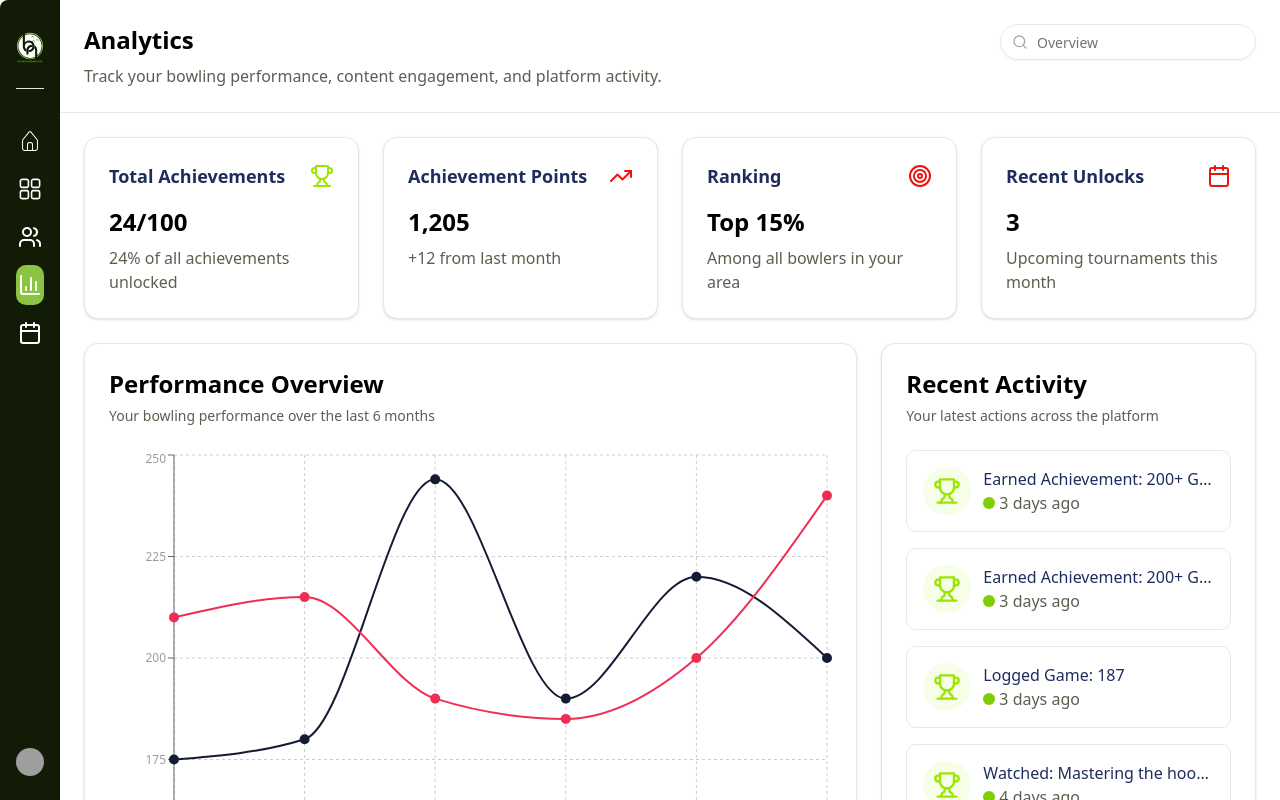
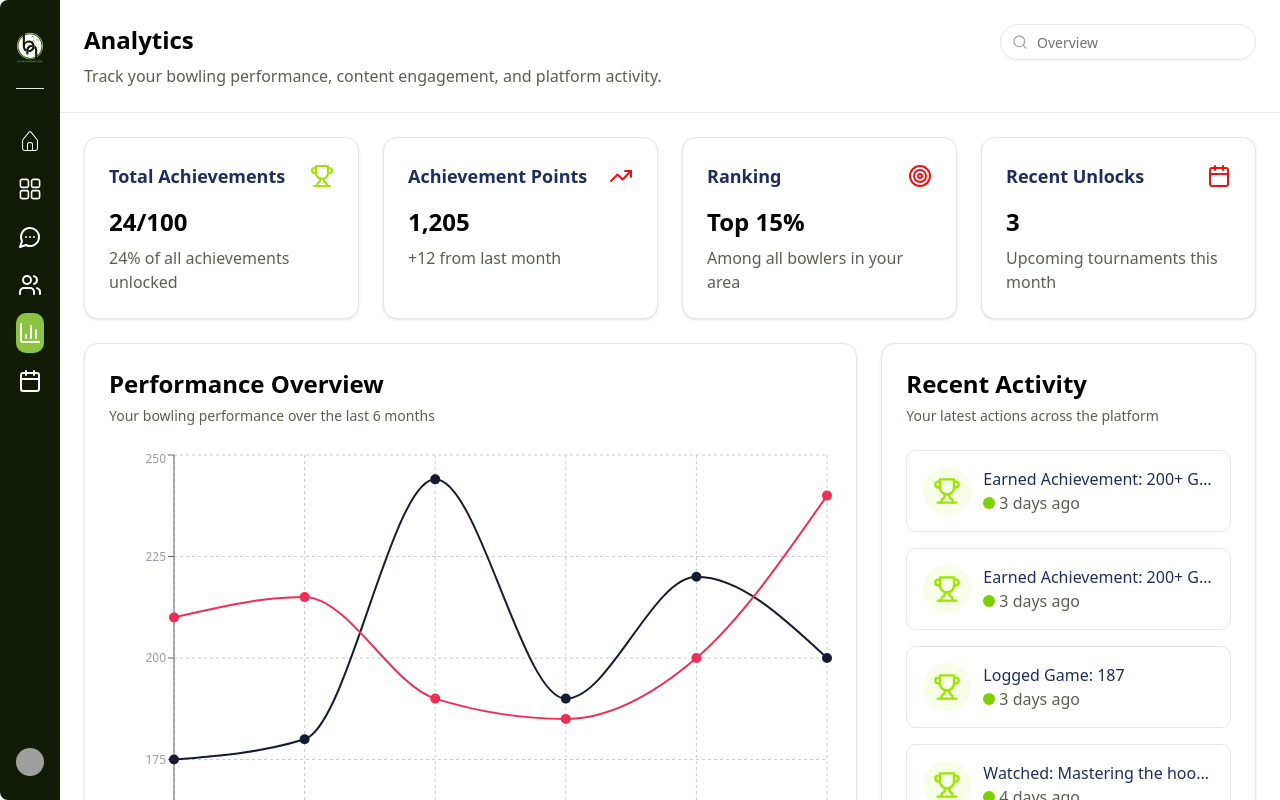
Before and after one commit to rahul3507/Bowler-website, a React (Vite) app: page /dashboard/analytics in a window 1280 px wide. Shown: the top 800 px of the page. Built offline with nearby package versions, Linux system fonts and the light colour scheme; grey boxes are pictures that could not be loaded.

Commit message:
feat: add Messages page and integrate routing in Dashboard and AppRoutes

```diff
--- a/src/Pages/Analytics/Analytics.jsx
+++ b/src/Pages/Analytics/Analytics.jsx
@@ -104,7 +104,7 @@ const OverviewActivities =[
 ]
 const Analytics = () => {
   return (
-    <div className="flex-1 overflow-auto">
+    <div className="flex-1 h-screen overflow-y-auto">
         {/* Header */}
         <div className="bg-white border-b border-[#e8e9e6] p-6">
           <div className="flex flex-col md:flex-row  justify-center md:justify-between  items-center md:items-start ">
--- a/src/Pages/Dashboard/Dashboard.jsx
+++ b/src/Pages/Dashboard/Dashboard.jsx
@@ -3,7 +3,7 @@ import React, { useState } from "react";
 import { Sidebar, SidebarBody, SidebarLink } from "../../components/ui/sidebar";
 import { CiHome } from "react-icons/ci";
 import { RxDashboard } from "react-icons/rx";
-import { LuUsers } from "react-icons/lu";
+import { LuMessageCircleMore, LuUsers } from "react-icons/lu";
 
 import { motion } from "motion/react";
 import { cn } from "@/lib/utils";
@@ -30,6 +30,9 @@ import { Calendar, CalendarRange, ChartColumn } from "lucide-react";
     const isTournamentsActive = () => {
       return (location.pathname.includes('/dashboard/tournaments'))
       };
+    const isMessagesActive = () => {
+      return (location.pathname.includes('/dashboard/messages'))
+    };
 
   // const links = [
   //   {
@@ -115,6 +118,25 @@ import { Calendar, CalendarRange, ChartColumn } from "lucide-react";
                      {!open ? <RxDashboard   className="w-6 h-6 m-auto"/> :  <div className="flex px-2 gap-2">
                                                                           <RxDashboard   className="w-6 h-6"/>
                                                                           Overview
+                                                                          </div>
+                                                                          }
+                    </NavLink>
+                  </li>
+
+                  <li>
+                    <NavLink
+                      to="/dashboard/messages"
+                      className={() =>
+                        ` py-2 px-0 flex font-medium transition-colors rounded-sm md:rounded-lg ${
+                          isMessagesActive()
+                            ? "bg-button-bg py-0 "
+                            : "bg-transparent  hover:bg-button-bg/45 "
+                        }`
+                      }
+                    >
+                     {!open ? <LuMessageCircleMore className="w-6 h-6 m-auto"/> :  <div className="flex px-2 gap-2">
+                                                                          <LuMessageCircleMore className="w-6 h-6"/>
+                                                                            Messages
                                                                           </div>
                                                                           }
                     </NavLink>
--- /dev/null
+++ b/src/Pages/Messages/Messages.jsx
@@ -0,0 +1,9 @@
+import React from 'react'
+
+const Messages = () => {
+  return (
+    <div>Messages</div>
+  )
+}
+
+export default Messages
--- a/src/Routers/index.jsx
+++ b/src/Routers/index.jsx
@@ -15,6 +15,7 @@ import Overview from '@/Pages/Overview/Overview';
 import MyTeams from '@/Pages/MyTeams/MyTeams';
 import Analytics from '@/Pages/Analytics/Analytics';
 import Tournaments from '@/Pages/Tournaments/Tournaments';
+import Messages from '@/Pages/Messages/Messages';
 
 const AppRoutes = () => {
     const location = useLocation();
@@ -39,6 +40,7 @@ const AppRoutes = () => {
                 <Route path="myteams" element={<MyTeams />} />
                 <Route path="analytics" element={<Analytics />} />
                 <Route path="tournaments" element={<Tournaments />} />
+                <Route path="messages" element={<Messages />} />
               </Route>
             </Route>
           </Route>
```
